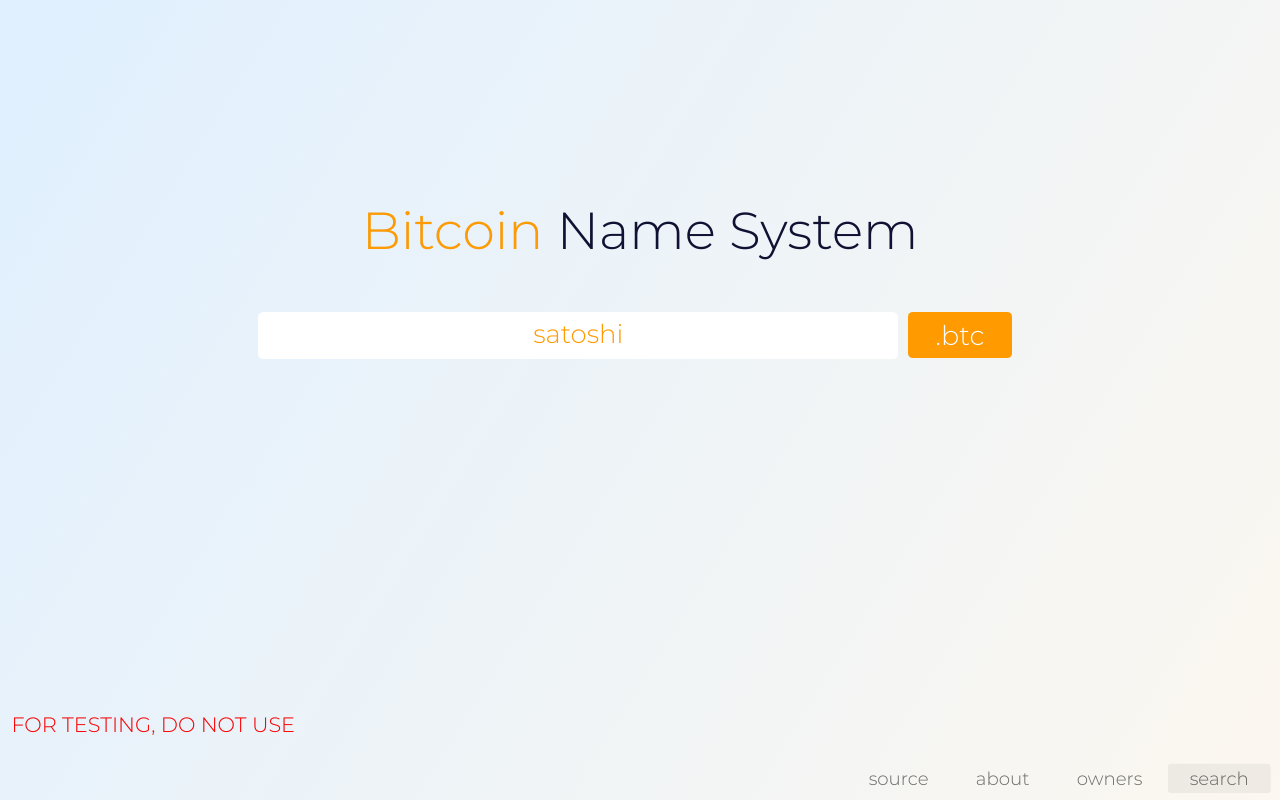
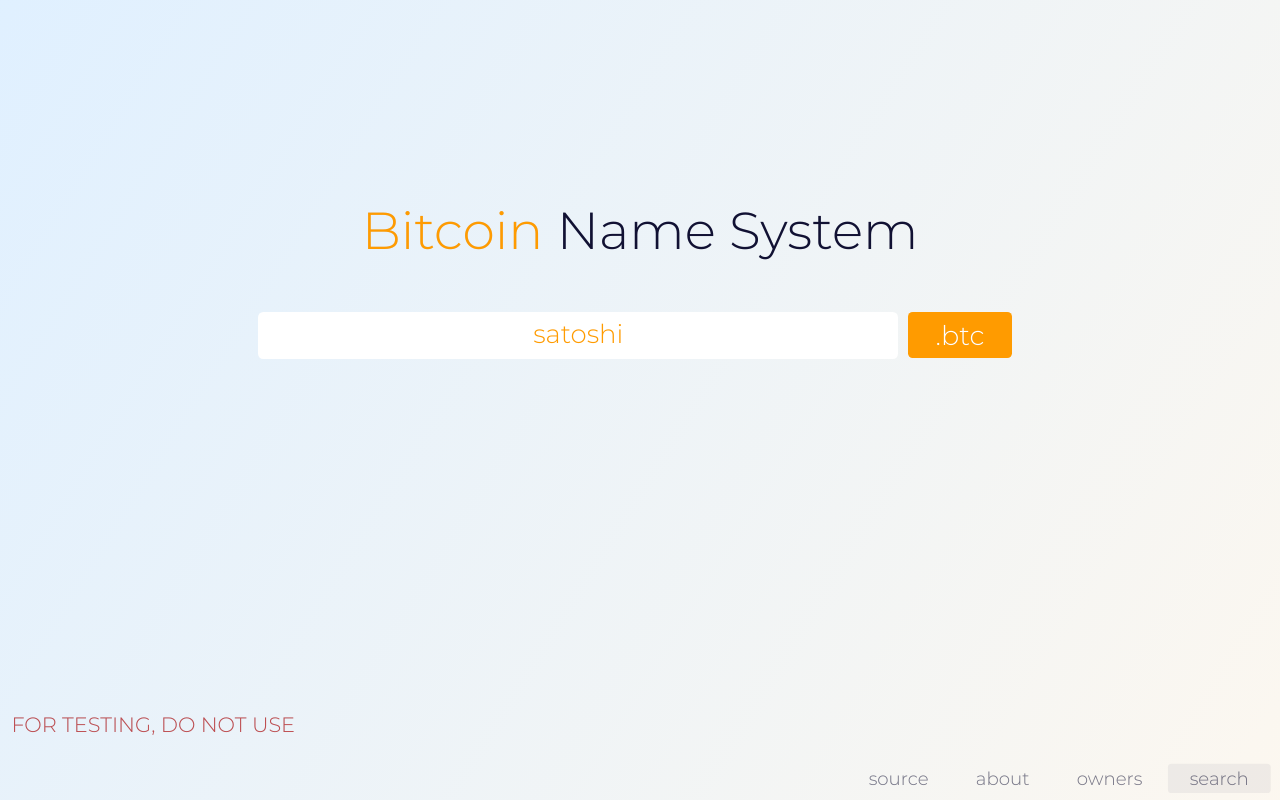
Before and after one commit to ildarmgt/BitcoinNameSystem, a React (Create React App) app: page /#/ in a window 1280 px wide. Built offline with nearby package versions, Linux system fonts and the light colour scheme; what bitcoinjs-lib would draw is missing.

Commit message:
fixed animation blur and shades lighented and tinted blueish to match scheme instead of grey

```diff
--- a/src/components/CreateSteps/P2LoadWallet/P2LoadWallet.tsx
+++ b/src/components/CreateSteps/P2LoadWallet/P2LoadWallet.tsx
@@ -16,7 +16,9 @@ export const P2LoadWallet = () => {
   // load QR code into local state
   const [ qrCode, setQrCode] = useState()
   useEffect(() => {
-    qr.toDataURL(state.wallet.address, { type: 'image/jpeg' }, (err: any, url: any) => {
+    qr.toDataURL(state.wallet.address, {
+      type: 'image/jpeg', color: { dark: '#111133ff'}
+    }, (err: any, url: any) => {
       if (!err) { setQrCode(url) }
     })
   }, [state.wallet.address])
@@ -41,7 +43,7 @@ export const P2LoadWallet = () => {
         </div>
       </div>
       <div className={ styles.buttonWrapper }>
-        <div>
+
         <RoundButton
           back='true'
           onClick={ () => {
@@ -59,7 +61,6 @@ export const P2LoadWallet = () => {
         >
           Ready
         </RoundButton>
-        </div>
 
         <RoundButton
           show={ (!!state.wallet?.address).toString() }
--- a/src/components/CreateSteps/P5CustomForwards/P5CustomForwards.module.css
+++ b/src/components/CreateSteps/P5CustomForwards/P5CustomForwards.module.css
@@ -85,14 +85,14 @@
   ;
   justify-items: center;
   align-items: center;
-  background-color: var(--colorDarker1);
+  background-color: var(--colorDarker0_5);
   border-radius: calc(0.5 * var(--s));
   margin-top: calc(1 * var(--s));
   padding: calc(0.5 * var(--s)) calc(1 * var(--s));
   cursor: pointer;
 }
 .updateItem:hover {
-  background-color: var(--colorDarker2);
+  background-color: var(--colorDarker1);
 }
 
 .updateCancel {
@@ -188,7 +188,7 @@
   font-size: calc(2 * var(--s));
   cursor: pointer;
   border-radius: calc(1.5 * var(--s));
-  background-color: var(--colorDarker2);
+  background-color: var(--colorDarker1);
   padding: calc(0.3 * var(--s)) calc(1 * var(--s));
   color: var(--colorBackground);
 }
--- a/src/components/CreateSteps/P6Broadcast/P6Broadcast.module.css
+++ b/src/components/CreateSteps/P6Broadcast/P6Broadcast.module.css
@@ -176,6 +176,6 @@
     justify-self: right;
   }
   .txSummary > div {
-    /* padding: calc(2 * var(--s)) calc(1 * var(--s)); */
+    padding: calc(1 * var(--s)) calc(1 * var(--s));
   }
 }
--- a/src/components/Navbar/Navbar.module.css
+++ b/src/components/Navbar/Navbar.module.css
@@ -6,7 +6,7 @@
   bottom: calc(0 * var(--s));
   right: calc(0 * var(--s));
   text-align: right;
-  color: var(--colorDarker4);
+  color: var(--colorLightText);
   vertical-align: middle;
   word-wrap: normal;
   overflow-x: hidden;
@@ -16,7 +16,7 @@
 }
 
 .root a {
-  color: var(--colorDarker5);
+  color: var(--colorLightText);
   display: inline-block;
   vertical-align: middle;
   font-size: calc(2.5 * var(--s));
@@ -32,7 +32,7 @@
   position: absolute;
   bottom: calc(6 * var(--s));
   left: calc(0.1 * var(--s));
-  color: red;
+  color: rgba(180, 12, 12, 0.685);
   font-size: calc(2 * var(--s));
   margin-left: calc(1 * var(--s));
   vertical-align: middle;
@@ -40,7 +40,7 @@
 }
 
 .pageNum {
-  color: var(--colorDarker5);
+  color: var(--colorLightText);
   display: inline-block;
   font-size: calc(2.3 * var(--s));
   line-height: calc(2.5 * var(--s));
@@ -51,12 +51,12 @@
 }
 
 .root a:hover {
-  background-color: var(--colorBrighter8);
-  background-color: var(--colorDarker05);
+  /* background-color: var(--colorBrighter8); */
+  background-color: var(--colorDarker0_5);
 }
 
 .root .selected {
-  background-color: var(--colorDarker05);
+  background-color: var(--colorDarker0_5);
   /* border-top: calc(0.3 * var(--s)) solid var(--colorDarker1); */
   /* border-top-left-radius: 0; */
   /* border-top-right-radius: 0; */
@@ -66,7 +66,7 @@
 }
 
 .root .selected:hover {
-  background-color: var(--colorDarker05);
+  background-color: var(--colorDarker0_5);
   /* background-color: var(--colorBrighter8); */
 }
 
--- a/src/components/general/RoundButton/RoundButton.module.css
+++ b/src/components/general/RoundButton/RoundButton.module.css
@@ -48,7 +48,7 @@
 }
 
 .overhead:hover {
-  background-color: var(--colorDarker1);
+  background-color: var(--colorDarker0_5);
 }
 
 .roundButton:hover {
--- a/src/css/global.css
+++ b/src/css/global.css
@@ -14,14 +14,17 @@ html {
   --horizontalScale: 0.700;
   --verticalScale: 0.999;
 
+  --colorBitcoinBlue: #111133;
 
   --colorBitcoinBlue: rgb(17, 17, 51);
   --colorBitcoinOrange: rgb(255, 155, 0);
 
   /* derived from tetradic rgb colors with blue/orange as base */
-  --colorHighlightDark: #5599FF;
+  --colorHighlightDark: rgba(85, 153, 255, 0.89);
   --colorHighlightLight: #FFFF00;
 
+  /* transparent version of blue */
+  --colorLightText: rgba(17, 17, 51, 0.5);
 
   --colorButtonText: white;
   --colorBackground: white;
@@ -31,20 +34,19 @@ html {
   --colorBrighter3: rgba(255, 255, 255, 0.3);
   --colorBrighter8: rgba(255, 255, 255, 0.8);
 
-  --colorDarker05: rgba(0, 0, 0, 0.05);
+  /* use blue tint */
+  --colorDarker0_5: rgba(17, 17, 51, 0.05);
+  --colorDarker1: rgba(17, 17, 51, 0.1);
+  --colorDarker2: rgba(17, 17, 51, 0.2);
+  --colorDarker4: rgba(17, 17, 51, 0.4);
+  --colorDarker5: rgba(17, 17, 51, 0.5);
+  --colorDarker8: rgba(17, 17, 51, 0.8);
+  --colorDisabled: rgba(17, 17, 51, 0.5);
 
-  --colorDarker1: rgba(0, 0, 0, 0.1);
-  --colorDarker2: rgba(0, 0, 0, 0.2);
-  --colorDarker4: rgba(0, 0, 0, 0.4);
-  --colorDarker5: rgba(0, 0, 0, 0.5);
-  --colorDarker8: rgba(0, 0, 0, 0.8);
-  --colorDisabled: rgba(128, 128, 128, 0.5);
-  --colorLightText: rgba(17, 17, 51, 0.5);
 
   --colorWarning: rgba(153, 17, 62, 0.75);
 
   --colorGradientTopLeft: rgba(45, 154, 255, 0.15);
-
   --colorGradientBottomRight: rgba(212, 145, 37, 0.07);
 
   box-sizing: border-box;
@@ -97,13 +99,13 @@ body {
 
 a {
   text-decoration: none;
-  color: var(--colorDarker2);
+  color: var(--colorLightText);
   vertical-align: middle;
 }
 
 a:hover,
 .canHover:hover {
-  background-color: var(--colorDarker1);
+  background-color: var(--colorDarker0_5);
 }
 
 .canPress:hover {
```
Also changed, not shown: src/components/general/Details/Details.module.css (+7 -3 lines). Lines whose indentation alone changed are shown as unchanged.
